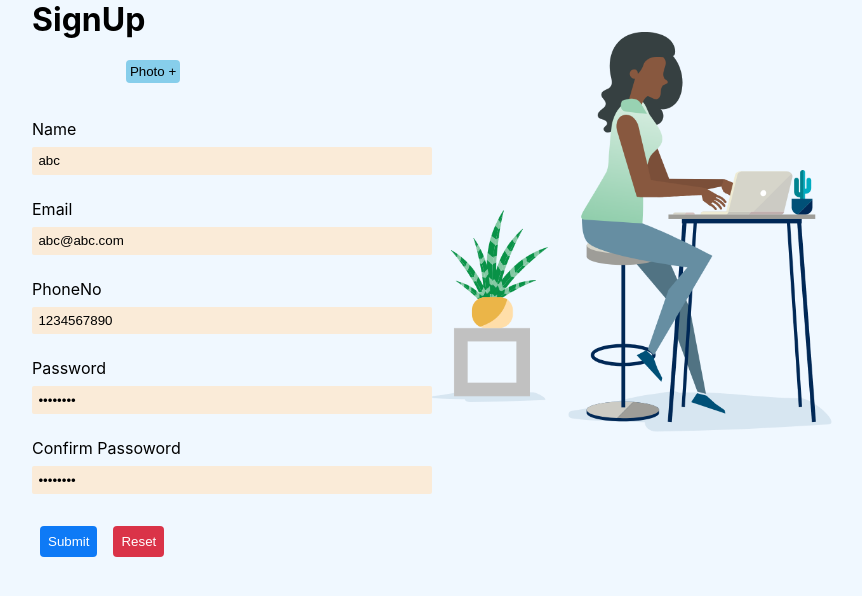
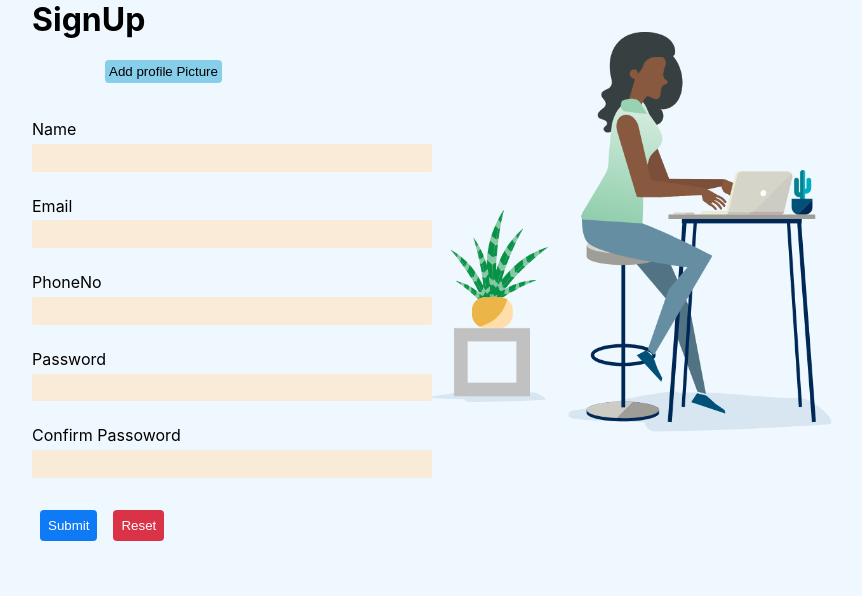
Before and after one commit to smeekas/react-practical8, a React (Create React App) app: page /signup in a window 1280 px wide. Shown: the top 596 px of the page, without its empty margins (160-1022 px from the left). Built offline with nearby package versions, Linux system fonts and the light colour scheme; the HTML template or start-up script is replaced by a standard one.

Commit message:
fix: form refactored

```diff
--- a/src/App.js
+++ b/src/App.js
@@ -29,12 +29,15 @@ function App() {
       <Route exact path="/">
         <Redirect to="/signup" />
       </Route>
-      <Route path="/signup">
+      {/* <Route path="/signup">
         <SignUp />
-      </Route>
-      {/* <Route path="*">
-        <p>error</p>
       </Route> */}
+      <ProtectedRoute
+        component={SignUp}
+        auth={!auth}
+        path="/signup"
+        redirect="/home"
+      />
       <ProtectedRoute
         component={Home}
         auth={auth}
--- a/src/components/Form/Form.js
+++ b/src/components/Form/Form.js
@@ -5,45 +5,39 @@ import { userActionTypes } from "../../actionTypes/userActionTypes";
 import { useState, useRef } from "react";
 import { useFormik } from "formik";
 import React from "react";
-import * as Yup from "yup";
-import InputField from "../../components/Inputfield/InputField";
+
+import FormValidationSchema from "./FormValidationSchema";
+import InputField from "../InputField/InputField";
 import { useHistory } from "react-router-dom";
+import { motion } from "framer-motion";
 import { addData } from "../../services/localStorage";
 const Form = () => {
   const histroy = useHistory();
   const inputFileRef = useRef();
   const dispatch = useDispatch();
+
   const [photo, setPhoto] = useState(null);
-  const validationSchema = Yup.object().shape({
-    name: Yup.string().required("Name required"),
-    email: Yup.string().email().required("Email required"),
-    phone: Yup.string()
-      .matches(/^[0-9]{10}$/, "Enter valid phone number")
-      .required("Phone number required"),
-    pass: Yup.string()
-      .matches(
-        /^(?=.*[a-z])(?=.*[A-Z])(?=.*\d)[a-zA-Z\d]{6,10}$/,
-        "Upper Lower and number "
-      )
-      .required("Password  required"),
-    confirmPass: Yup.string()
-      .oneOf([Yup.ref("pass"), null], "Passwords must match")
-      .required("Confirm password required"),
-    photo: Yup.mixed()
-      .required("Image required")
-      .test("fileSize", "Image size must be < 2 MB", (value) => {
-        return value && value.size <= 2000000;
-      }),
-  });
   const initialValues = {
-    name: "abc ",
-    email: "abc@abc.com",
-    phone: "1234567890",
-    pass: "Smeet123",
-    confirmPass: "Smeet123",
+    name: "",
+    email: "",
+    phone: "",
+    pass: "",
+    confirmPass: "",
     photo: "",
   };
-  const onSubmit = async (values) => {
+  const onSubmit = (values) => {
+    const reader = new FileReader();
+    reader.readAsDataURL(inputFileRef.current.files[0]);
+    reader.onloadend = () => {
+      addData({
+        name: values.name,
+        email: values.email,
+        phone: values.phone,
+        password: values.pass,
+        photo: reader.result,
+        auth: true,
+      });
+    };
     dispatch({
       type: userActionTypes.ADD_USER_DATA,
       userData: {
@@ -55,27 +49,20 @@ const Form = () => {
         auth: true,
       },
     });
-    addData({
-      name: values.name,
-      email: values.email,
-      phone: values.phone,
-      password: values.pass,
-      photo: URL.createObjectURL(inputFileRef.current.files[0]),
-      auth: true,
-    });
+
     histroy.replace("home");
   };
 
   const formik = useFormik({
     initialValues,
     onSubmit,
-    validationSchema: validationSchema,
+    validationSchema: FormValidationSchema,
   });
-
+  const { touched, errors, values, handleBlur, handleChange } = formik;
   const fileInputHandler = (event) => {
     if (event.target.files[0]) {
       setPhoto(URL.createObjectURL(event.target.files[0]));
-      formik.setTouched({ ...formik.touched, photo: true });
+      formik.setTouched({ ...touched, photo: true });
       formik.setFieldValue("photo", event.target.files[0]);
     }
   };
@@ -90,31 +77,37 @@ const Form = () => {
         <section className={styles.filePicker}>
           <div className={styles.filePhoto}>
             <input
-              // className={styles.fileInput}
               ref={inputFileRef}
               style={{ display: "none" }}
               type="file"
               name="photo"
               accept=".jpg, .png"
               onChange={fileInputHandler}
-              onBlur={formik.handleBlur}
+              onBlur={handleBlur}
             />
             <Button
               type="button"
               className={styles.fileButton}
               onClick={() => inputFileRef.current.click()}
-              onBlur={formik.handleBlur}
+              onBlur={handleBlur}
             >
-              Photo +
+              Add profile Picture
             </Button>
             {photo ? (
-              <img className={styles.photo} src={photo} alt="pic" />
+              <motion.img
+                initial={{ y: -100 }}
+                animate={{ y: 0 }}
+                transition={{ duration: 0.2, type: "spring", stiffness: 100 }}
+                className={styles.photo}
+                src={photo}
+                alt="pic"
+              />
             ) : (
               <div className={styles.photoReplacement}></div>
             )}
           </div>
-          {formik.errors.photo && formik.touched.photo && (
-            <p className={styles.fileError}>{formik.errors.photo}</p>
+          {errors.photo && touched.photo && (
+            <p className={styles.fileError}>{errors.photo}</p>
           )}
         </section>
         <section>
@@ -122,12 +115,12 @@ const Form = () => {
             labelName="name"
             labelValue="Name"
             inputType="text"
-            onBlur={formik.handleBlur}
-            onChange={formik.handleChange}
-            value={formik.values.name}
+            onBlur={handleBlur}
+            onChange={handleChange}
+            value={values.name}
             error={{
-              show: formik.errors.name && formik.touched.name,
-              message: formik.errors.name,
+              show: errors.name && touched.name,
+              message: errors.name,
             }}
           />
 
@@ -135,12 +128,12 @@ const Form = () => {
             labelName="email"
             labelValue="Email"
             inputType="email"
-            onBlur={formik.handleBlur}
-            value={formik.values.email}
-            onChange={formik.handleChange}
+            onBlur={handleBlur}
+            value={values.email}
+            onChange={handleChange}
             error={{
-              show: formik.errors.email && formik.touched.email,
-              message: formik.errors.email,
+              show: errors.email && touched.email,
+              message: errors.email,
             }}
           />
 
@@ -148,12 +141,12 @@ const Form = () => {
             labelName="phone"
             labelValue="PhoneNo"
             inputType="tel"
-            onBlur={formik.handleBlur}
-            value={formik.values.phone}
-            onChange={formik.handleChange}
+            onBlur={handleBlur}
+            value={values.phone}
+            onChange={handleChange}
             error={{
-              show: formik.errors.phone && formik.touched.phone,
-              message: formik.errors.phone,
+              show: errors.phone && touched.phone,
+              message: errors.phone,
             }}
           />
 
@@ -161,12 +154,12 @@ const Form = () => {
             labelName="pass"
             labelValue="Password"
             inputType="password"
-            onBlur={formik.handleBlur}
-            value={formik.values.pass}
-            onChange={formik.handleChange}
+            onBlur={handleBlur}
+            value={values.pass}
+            onChange={handleChange}
             error={{
-              show: formik.errors.pass && formik.touched.pass,
-              message: formik.errors.pass,
+              show: errors.pass && touched.pass,
+              message: errors.pass,
             }}
           />
 
@@ -174,12 +167,12 @@ const Form = () => {
             labelName="confirmPass"
             labelValue="Confirm Passoword"
             inputType="password"
-            onBlur={formik.handleBlur}
-            value={formik.values.confirmPass}
-            onChange={formik.handleChange}
+            onBlur={handleBlur}
+            value={values.confirmPass}
+            onChange={handleChange}
             error={{
-              show: formik.errors.confirmPass && formik.touched.confirmPass,
-              message: formik.errors.confirmPass,
+              show: errors.confirmPass && touched.confirmPass,
+              message: errors.confirmPass,
             }}
           />
         </section>
--- /dev/null
+++ b/src/components/Form/FormValidationMessages.js
@@ -0,0 +1,7 @@
+export const REQUIRED = "required";
+export const IMAGE_SIZE_2MB = "Image size must be < 2 MB";
+
+export const VALID_PHONE = "Enter valid phone number";
+export const PASSWORD =
+  "Use > 6 characters with a mix of uppercase, lowercase, number";
+export const CONFIRM_PASSWORD="Password must match";
--- /dev/null
+++ b/src/components/Form/FormValidationSchema.js
@@ -0,0 +1,28 @@
+import * as Yup from "yup";
+import {
+  CONFIRM_PASSWORD,
+  IMAGE_SIZE_2MB,
+  PASSWORD,
+  VALID_PHONE,
+  REQUIRED,
+} from "./FormValidationMessages";
+export default Yup.object().shape({
+  name: Yup.string().required("Name " + REQUIRED),
+  email: Yup.string()
+    .email()
+    .required("Email " + REQUIRED),
+  phone: Yup.string()
+    .matches(/^[0-9]{10}$/, VALID_PHONE)
+    .required("Phone number " + REQUIRED),
+  pass: Yup.string()
+    .matches(/^(?=.*[a-z])(?=.*[A-Z])(?=.*\d)[a-zA-Z\d]{6,10}$/, PASSWORD)
+    .required("Password " + REQUIRED),
+  confirmPass: Yup.string()
+    .oneOf([Yup.ref("pass"), null], CONFIRM_PASSWORD)
+    .required("Confirm password " + REQUIRED),
+  photo: Yup.mixed()
+    .required("Image " + REQUIRED)
+    .test("fileSize", IMAGE_SIZE_2MB, (value) => {
+      return value && value.size <= 2000000;
+    }),
+});
--- a/src/components/Inputfield/InputField.module.css
+++ b/src/components/InputField/InputField.module.css
@@ -7,7 +7,7 @@
   position: relative;
 }
 .form-control label {
-  padding-bottom: 0.5rem;
+  padding-bottom: 0.3rem;
 }
 .form-control input {
   outline: none;
--- a/src/pages/SignUp/SignUp.js
+++ b/src/pages/SignUp/SignUp.js
@@ -1,9 +1,9 @@
 import styles from "./SignUp.module.css";
-import girl from "../../static/girl.png";
+import girl from "../../assets/girl.png";
 import React from "react";
 import Form from "../../components/Form/Form";
 const SignUp = () => {
-  document.title="signup"
+  document.title="SignUp"
   return (
     <div className={styles.signup}>
 
```
Also changed, not shown: src/assets/girl.png (renamed from src/static/girl.png), src/components/InputField/InputField.js (renamed from src/components/Inputfield/InputField.js).
